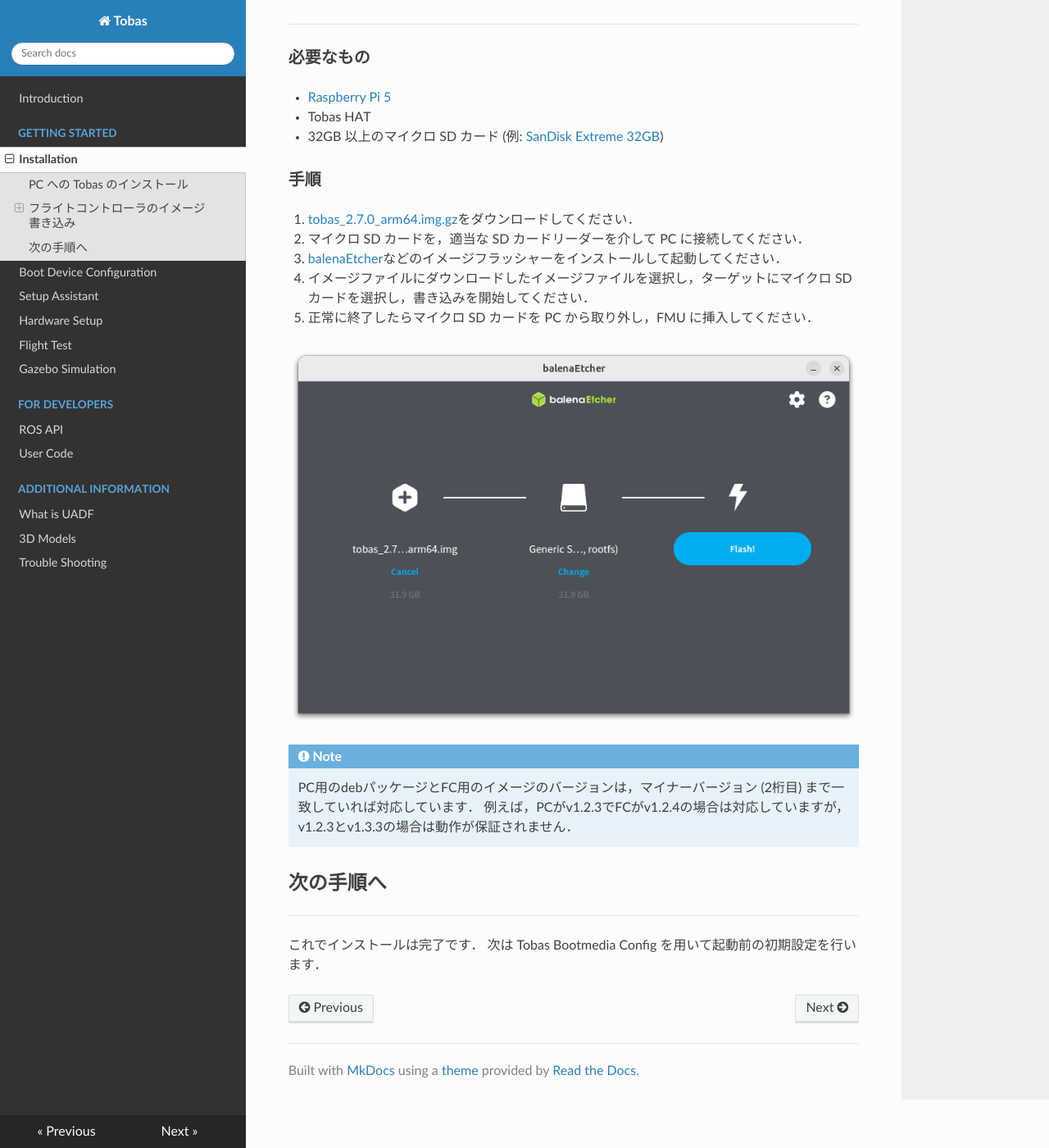
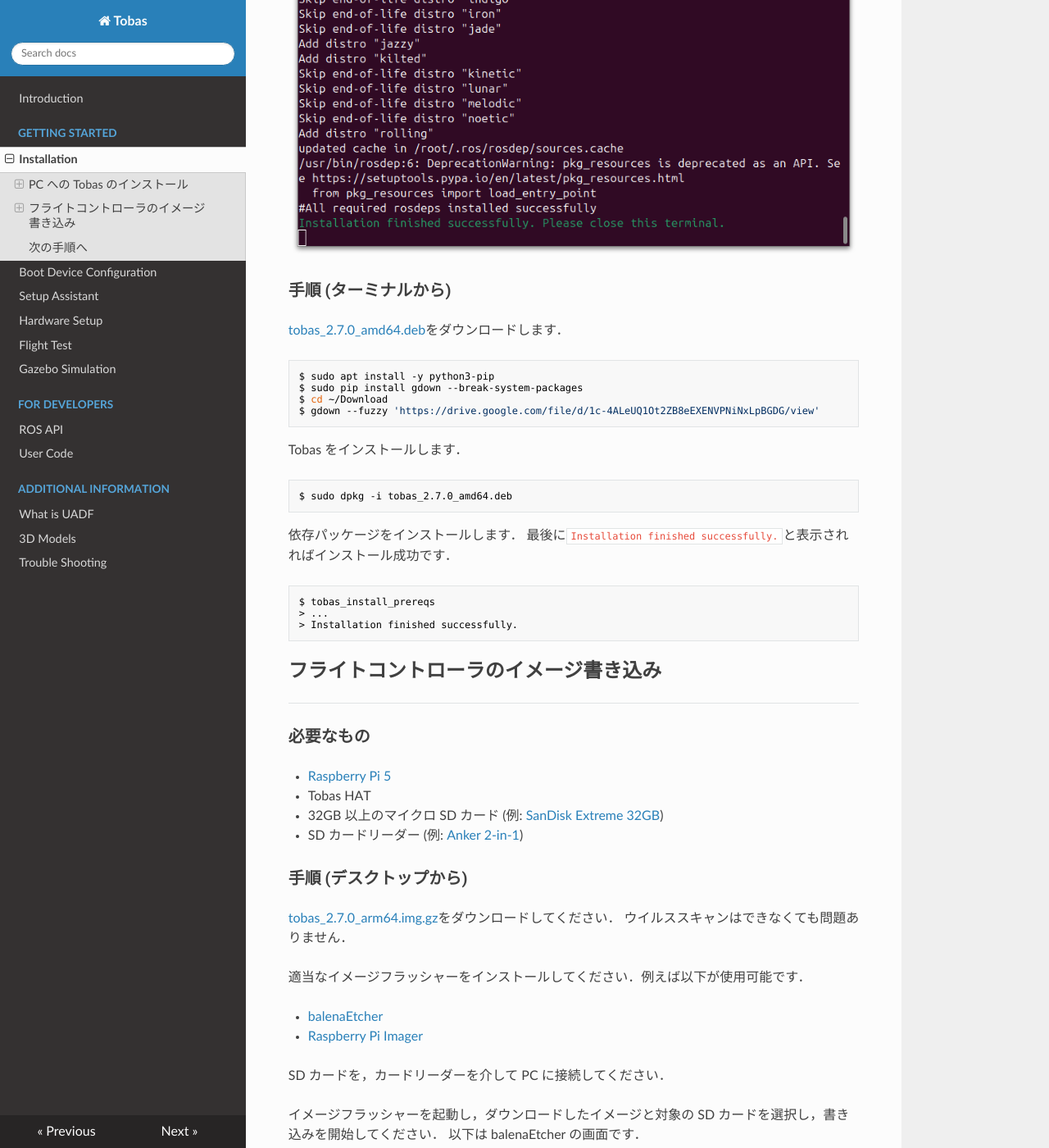
Before and after one commit to TobasFlightControl/tobas_wiki_ja, an MkDocs documentation site: the page built from docs/installation.md, in a window 1280 px wide and 1400 px high, scrolled down 1539 px. Shown: the whole window at 82% size. Built offline with MkDocs 1.6.1, drawn with Linux system fonts in a browser that asks for light colours; nearby versions of some CDN libraries; some of the changed text lies outside the part shown.

Commit message:
edit: installation.md

````diff
--- a/docs/installation.md
+++ b/docs/installation.md
@@ -4,15 +4,50 @@
 
 ---
 
-1. <a href=https://drive.google.com/file/d/1c-4ALeUQ1Ot2ZB8eEXENVPNiNxLpBGDG target="_blank">tobas_2.7.0_amd64.deb</a>をダウンロードしてください．
-1. エクスプローラを開き，ダウンロードした deb パッケージをダブルクリックすると，App Center が起動します．これには数分かかることがあります．
-1. `Install`をクリックするとインストールが開始します．これには数分かかることがあります．
-1. インストールが完了すると，アプリケーションメニューに`TobasInstall`，`TobasBootmediaConfig`，`TobasSetupAssistant`，`TobasGCS`が追加されます．
-1. アプリケーションメニューから`TobasInstall`を起動すると，ターミナルが開き追加のインストールが開始します．これには数十分かかることがあります．
-   ターミナルの最後に`Installation finished successfully.`と表示されればインストール成功です．ターミナルを閉じてください．
+### 手順 (デスクトップから)
+
+<a href=https://drive.google.com/file/d/1c-4ALeUQ1Ot2ZB8eEXENVPNiNxLpBGDG/view target="_blank">tobas_2.7.0_amd64.deb</a>をダウンロードしてください．
+ウイルススキャンはできなくても問題ありません．
+
+エクスプローラを開き，ダウンロードした deb パッケージをダブルクリックすると，App Center が起動します．
+`Install`をクリックするとインストールが開始します．これには数分かかることがあります．
 
 ![app_center](resources/installation/app_center.png)
+
+インストールが完了すると，アプリケーションメニューに`TobasBootmediaConfig`，`TobasGCS`，`TobasInstall`，`TobasSetupAssistant`が追加されます．
+
+![applications](resources/installation/applications.png)
+
+アプリケーションメニューから`TobasInstall`を起動すると，ターミナルが開き追加のインストールが開始します．これには数十分かかることがあります．
+ターミナルの最後に`Installation finished successfully.`と表示されればインストール成功です．ターミナルを閉じてください．
+
 ![terminal](resources/installation/terminal.png)
+
+### 手順 (ターミナルから)
+
+<a href=https://drive.google.com/file/d/1c-4ALeUQ1Ot2ZB8eEXENVPNiNxLpBGDG/view target="_blank">tobas_2.7.0_amd64.deb</a>をダウンロードします．
+
+```bash
+$ sudo apt install -y python3-pip
+$ sudo pip install gdown --break-system-packages
+$ cd ~/Download
+$ gdown --fuzzy 'https://drive.google.com/file/d/1c-4ALeUQ1Ot2ZB8eEXENVPNiNxLpBGDG/view'
+```
+
+Tobas をインストールします．
+
+```bash
+$ sudo dpkg -i tobas_2.7.0_amd64.deb
+```
+
+依存パッケージをインストールします．
+最後に`Installation finished successfully.`と表示されればインストール成功です．
+
+```bash
+$ tobas_install_prereqs
+> ...
+> Installation finished successfully.
+```
 
 ## フライトコントローラのイメージ書き込み
 
@@ -21,18 +56,57 @@
 ### 必要なもの
 
 - <a href=https://www.raspberrypi.com/products/raspberry-pi-5/ target="_blank">Raspberry Pi 5</a>
-- Tobas HAT <!-- TODO: ホームページへのリンク -->
+- Tobas HAT <!-- TODO: URL -->
 - 32GB 以上のマイクロ SD カード (例: <a href=https://shop.sandisk.com/ja-jp/products/memory-cards/microsd-cards/sandisk-extreme-uhs-i-microsd target="_blank">SanDisk Extreme 32GB</a>)
+- SD カードリーダー (例: <a href=https://www.ankerjapan.com/products/a7612 target="_blank">Anker 2-in-1</a>)
 
-### 手順
+### 手順 (デスクトップから)
 
-1. <a href=https://drive.google.com/file/d/1MjfR1DEoKNEM6cuVDl58FnBEJPLeRhPJ target="_blank">tobas_2.7.0_arm64.img.gz</a>をダウンロードしてください．
-1. マイクロ SD カードを，適当な SD カードリーダーを介して PC に接続してください．
-1. <a href="https://etcher.balena.io/" target="_blank">balenaEtcher</a>などのイメージフラッシャーをインストールして起動してください．
-1. イメージファイルにダウンロードしたイメージファイルを選択し，ターゲットにマイクロ SD カードを選択し，書き込みを開始してください．
-1. 正常に終了したらマイクロ SD カードを PC から取り外し，FMU に挿入してください．
+<a href=https://drive.google.com/file/d/1MjfR1DEoKNEM6cuVDl58FnBEJPLeRhPJ/view target="_blank">tobas_2.7.0_arm64.img.gz</a>をダウンロードしてください．
+ウイルススキャンはできなくても問題ありません．
+
+適当なイメージフラッシャーをインストールしてください．例えば以下が使用可能です．
+
+- <a href=https://etcher.balena.io/ target="_blank">balenaEtcher</a>
+- <a href=https://www.raspberrypi.com/software/ target="_blank">Raspberry Pi Imager</a>
+
+SD カードを，カードリーダーを介して PC に接続してください．
+
+イメージフラッシャーを起動し，ダウンロードしたイメージと対象の SD カードを選択し，書き込みを開始してください．
+以下は balenaEtcher の画面です．
 
 ![balena_etcher](resources/installation/balena_etcher.png)
+
+正常に終了したら SD カードを PC から取り外し，ラズパイに挿入してください．
+
+### 手順 (ターミナルから)
+
+<a href=https://drive.google.com/file/d/1MjfR1DEoKNEM6cuVDl58FnBEJPLeRhPJ/view target="_blank">tobas_2.7.0_arm64.img.gz</a>をダウンロードします．
+
+```bash
+$ sudo apt install -y python3-pip
+$ sudo pip install gdown --break-system-packages
+$ cd ~/Download
+$ gdown --fuzzy 'https://drive.google.com/file/d/1MjfR1DEoKNEM6cuVDl58FnBEJPLeRhPJ/view'
+```
+
+ダウンロードしたファイルを解凍します．
+
+```bash
+$ sudo apt install -y gzip
+$ gunzip tobas_2.7.0_arm64.img.gz
+```
+
+SD カードを，カードリーダーを介して PC に接続してください．
+
+イメージを SD カードに書き込みます．
+`/dev/sdx`は実際のパスに置き換えてください．
+
+```bash
+$ sudo dd if=tobas_2.7.0_arm64.img of=/dev/sdx bs=4M conv=fsync status=progress
+```
+
+正常に終了したら SD カードを PC から取り外し，ラズパイに挿入してください．
 
 <!-- prettier-ignore-start -->
 !!! note
````
Also changed, not shown: docs/resources/installation/applications.png (added).
